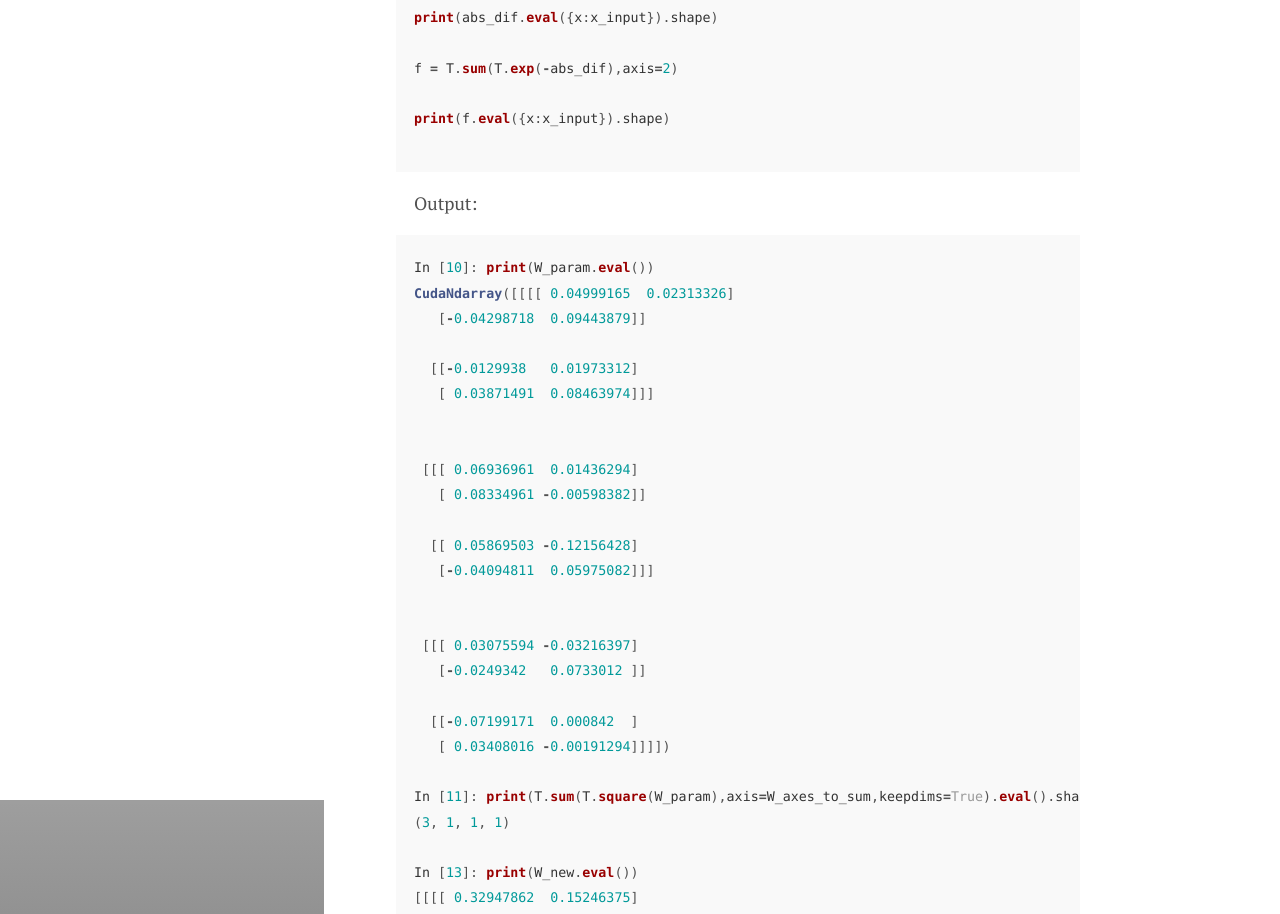
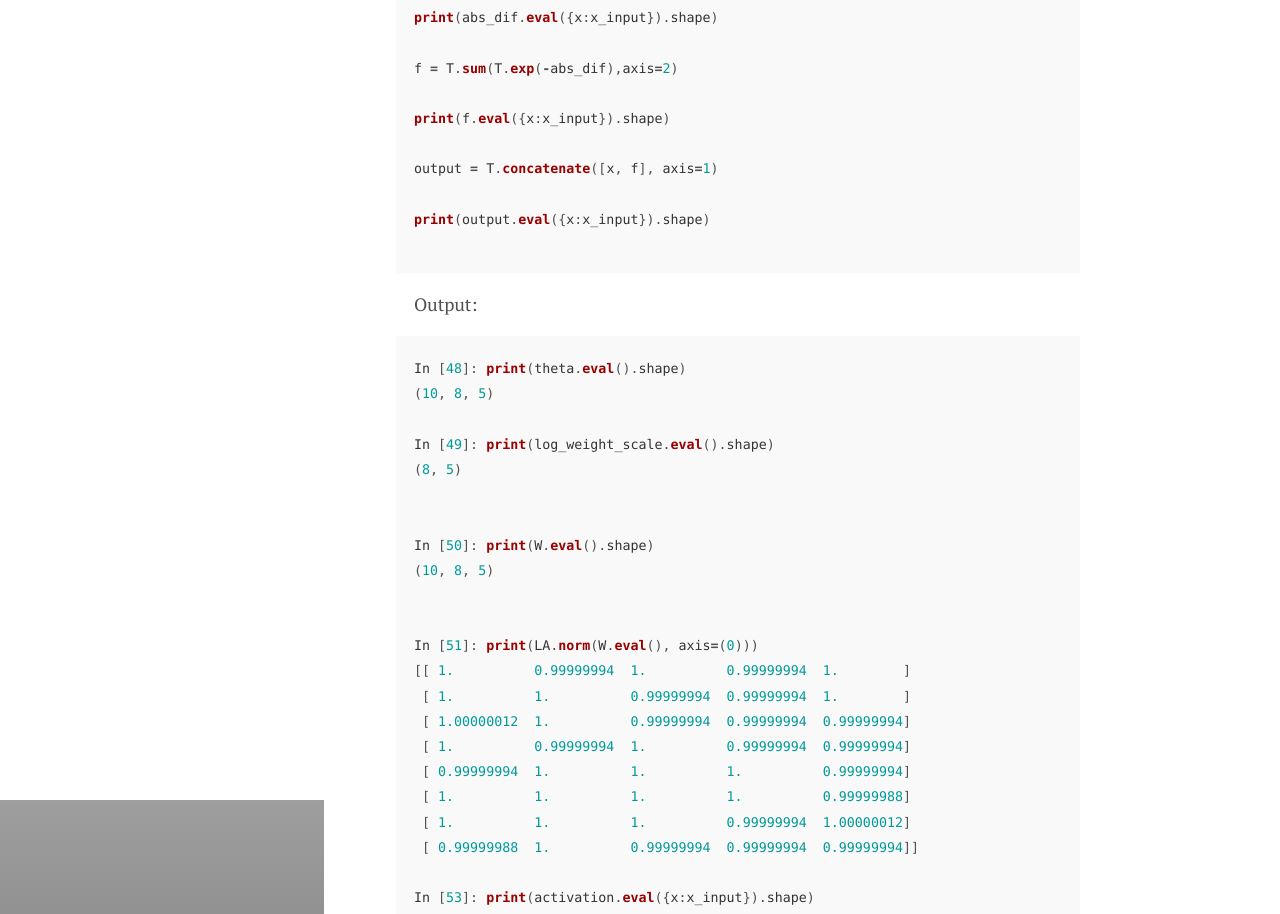
Before and after one commit to xingkongliang/blog, a Jekyll site: the page built from _posts/2017-01-06-theano-MinibatchLayer.markdown, in a window 1280 px wide and 1400 px high, scrolled down 2758 px. Shown: the top 914 px of the window. Built offline with Jekyll 4.4.1, drawn with Linux system fonts in a browser that asks for light colours; some web fonts are replaced; comment, search, counter and statistics services are not loaded; some of the changed text lies outside the part shown; grey boxes are pictures that could not be loaded.

````diff
--- a/_posts/2017-01-06-theano-MinibatchLayer.markdown
+++ b/_posts/2017-01-06-theano-MinibatchLayer.markdown
@@ -116,62 +116,53 @@ f = T.sum(T.exp(-abs_dif),axis=2)
 
 print(f.eval({x:x_input}).shape)
 
+output = T.concatenate([x, f], axis=1)
+
+print(output.eval({x:x_input}).shape)
+
 ```
 
 Output:
 
 
 ```python
-In [10]: print(W_param.eval())
-CudaNdarray([[[[ 0.04999165  0.02313326]
-   [-0.04298718  0.09443879]]
+In [48]: print(theta.eval().shape)
+(10, 8, 5)
 
-  [[-0.0129938   0.01973312]
-   [ 0.03871491  0.08463974]]]
+In [49]: print(log_weight_scale.eval().shape)
+(8, 5)
 
 
- [[[ 0.06936961  0.01436294]
-   [ 0.08334961 -0.00598382]]
-
-  [[ 0.05869503 -0.12156428]
-   [-0.04094811  0.05975082]]]
+In [50]: print(W.eval().shape)
+(10, 8, 5)
 
 
- [[[ 0.03075594 -0.03216397]
-   [-0.0249342   0.0733012 ]]
+In [51]: print(LA.norm(W.eval(), axis=(0)))
+[[ 1.          0.99999994  1.          0.99999994  1.        ]
+ [ 1.          1.          0.99999994  0.99999994  1.        ]
+ [ 1.00000012  1.          0.99999994  0.99999994  0.99999994]
+ [ 1.          0.99999994  1.          0.99999994  0.99999994]
+ [ 0.99999994  1.          1.          1.          0.99999994]
+ [ 1.          1.          1.          1.          0.99999988]
+ [ 1.          1.          1.          0.99999994  1.00000012]
+ [ 0.99999988  1.          0.99999994  0.99999994  0.99999994]]
 
-  [[-0.07199171  0.000842  ]
-   [ 0.03408016 -0.00191294]]]])
+In [53]: print(activation.eval({x:x_input}).shape)
+(4, 8, 5)
 
-In [11]: print(T.sum(T.square(W_param),axis=W_axes_to_sum,keepdims=True).eval().shape)
-(3, 1, 1, 1)
+In [54]: print((activation.dimshuffle(0,1,2,'x') - activation.dimshuffle('x',1,2
+    ...: ,0)).eval({x:x_input}).shape)
+(4, 8, 5, 4)
 
-In [13]: print(W_new.eval())
-[[[[ 0.32947862  0.15246375]
-   [-0.28331444  0.62241518]]
+In [56]: print(abs_dif.eval({x:x_input}).shape)
+(4, 8, 4)
 
-  [[-0.08563788  0.13005453]
-   [ 0.25515732  0.5578329 ]]]
+In [58]: print(f.eval({x:x_input}).shape)
+(4, 8)
 
 
- [[[ 0.36832467  0.0762614 ]
-   [ 0.4425528  -0.03177166]]
-
-  [[ 0.31164694 -0.64545727]
-   [-0.21741794  0.31725276]]]
-
-
- [[[ 0.25697976 -0.2687445 ]
-   [-0.20833649  0.61246467]]
-
-  [[-0.60152328  0.00703529]
-   [ 0.28475517 -0.01598351]]]]
-
-In [14]: print(W_new.eval().shape)
-(3, 2, 2, 2)
-
-In [16]: LA.norm(W2, axis=1)
-Out[16]: array([ 0.99999994,  1.        ,  1.        ], dtype=float32)
+In [60]: output.eval({x:x_input}).shape
+Out[60]: (4, 18)
 
 
 ```
````
Also changed, not shown: _posts/2017-01-11-Log-Sum-Exp.markdown (added, +28 -0 lines), _posts/2017-01-11-theano-BatchNormLayer.markdown (added, +117 -0 lines), _posts/2017-01-11-theano-MergingLayers.markdown (added, +57 -0 lines).
